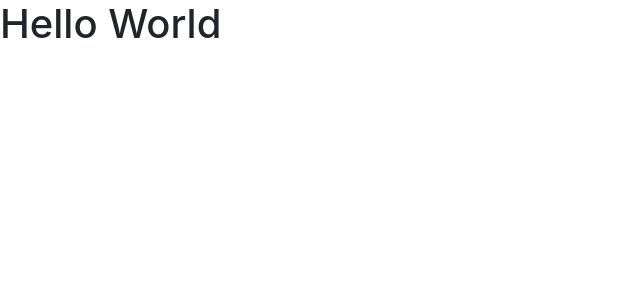
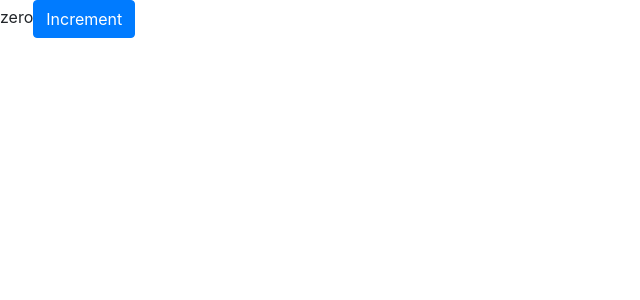
Before and after one commit to apriliandi246/bermain-dengan-ReactJs-season-2, a React (Create React App) app: page / in a window 1280 px wide. Shown: the top 300 px of the page, without its empty margins (0-640 px from the left). Built offline with nearby package versions, Linux system fonts and the light colour scheme.

Commit message:
expression embediing

```diff
--- a/src/components/counter.jsx
+++ b/src/components/counter.jsx
@@ -1,8 +1,22 @@
 import React, { Component } from 'react';
 
 class Counter extends Component {
+   state = {
+      count: 0
+   };
+
    render() {
-      return <h1>Hello World</h1>
+      return (
+         <div>
+            <span>{this.formatCount()}</span>
+            <button className="btn btn-primary">Increment</button>
+         </div>
+      );
+   }
+
+   formatCount() {
+      const { count } = this.state;
+      return count === 0 ? 'zero' : count;
    }
 }
 
```
